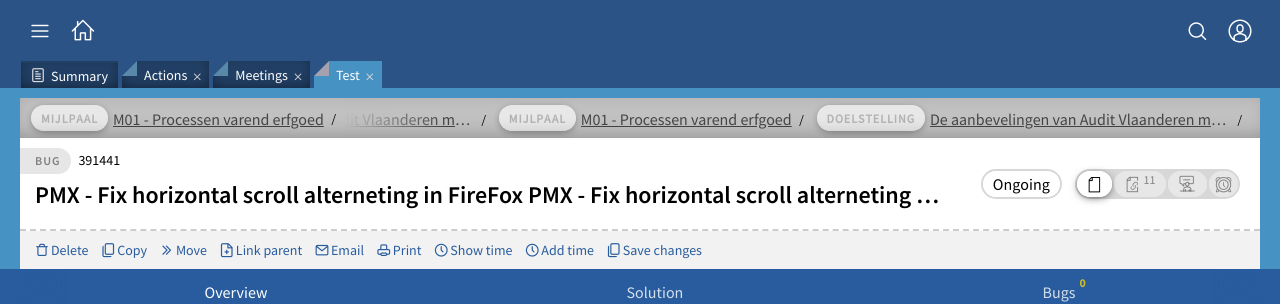
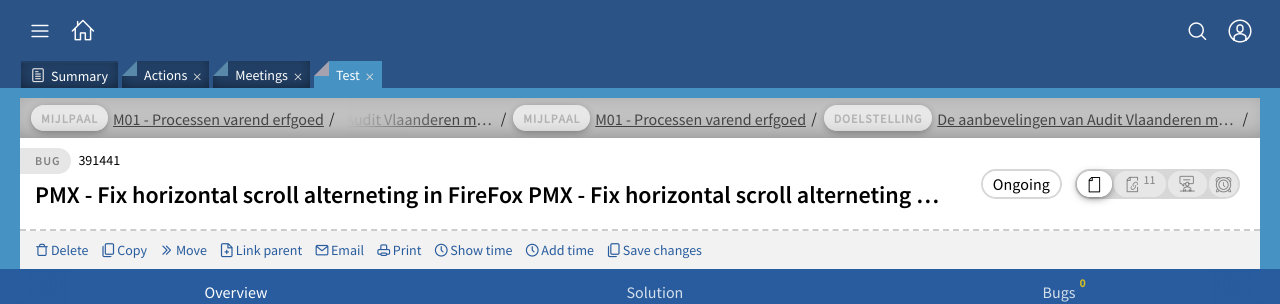
Before and after one commit to lordblendi/tracker-mockup, a Jekyll site: the page built from pages/pmx-present.html, in a window 1280 px wide. Shown: the top 304 px of the page. Built offline with Jekyll 4.4.1, drawn with Linux system fonts in a browser that asks for light colours; nearby versions of some CDN libraries; comment, search, counter and statistics services are not loaded.

Commit message:
fix breadcrumbs seperator, not in pseudo css

```diff
--- a/_includes/blocks/breadcrumbs.html
+++ b/_includes/blocks/breadcrumbs.html
@@ -1,6 +1,7 @@
 <div class="breadcrumbs breadcrumbs--overflow">
   {% for item in site.data.breadcrumbs.items %}
     <div class="breadcrumbs__item JS_breadcrumbs__item">
+
       <div class="pmx-selector">
         <div class="pmx-selector__item pmx-selector__item--selected">
           <div class="pmx-selector__block">
@@ -8,9 +9,12 @@
           </div>
         </div>
       </div>
+
       <div class="pmx-link">
         <a href="#">{{item.name}}</a>
       </div>
+
+      <div class="breadcrumbs__seperator">/</div>
     </div>
   {% endfor %}
 </div>
--- a/sass/components/breadcrumbs.scss
+++ b/sass/components/breadcrumbs.scss
@@ -33,7 +33,7 @@
         left: -1px;
         z-index: 1;
         opacity: 1;
-        padding: 5px 20px 5px 10px;
+        padding: 5px 10px;
         background-color: #C1C1C1;
 
         &::after {
@@ -65,15 +65,6 @@
 	&__item {
 	  position: relative;
 	  display: inline-block;
-    padding: 0 20px 0 0;
-
-    &::after {
-      content: '/';
-      position: absolute;
-      top: 8px;
-      right: 8px;
-      font-size: 16px;
-    }
 
     * {
       transition: all .3s ease-in-out;
@@ -107,4 +98,11 @@
       }
     }
 	}
+
+  &__seperator {
+    display: inline;
+    font-size: 16px;
+    vertical-align: middle;
+    padding: 0 2px;
+  }
 }
```
